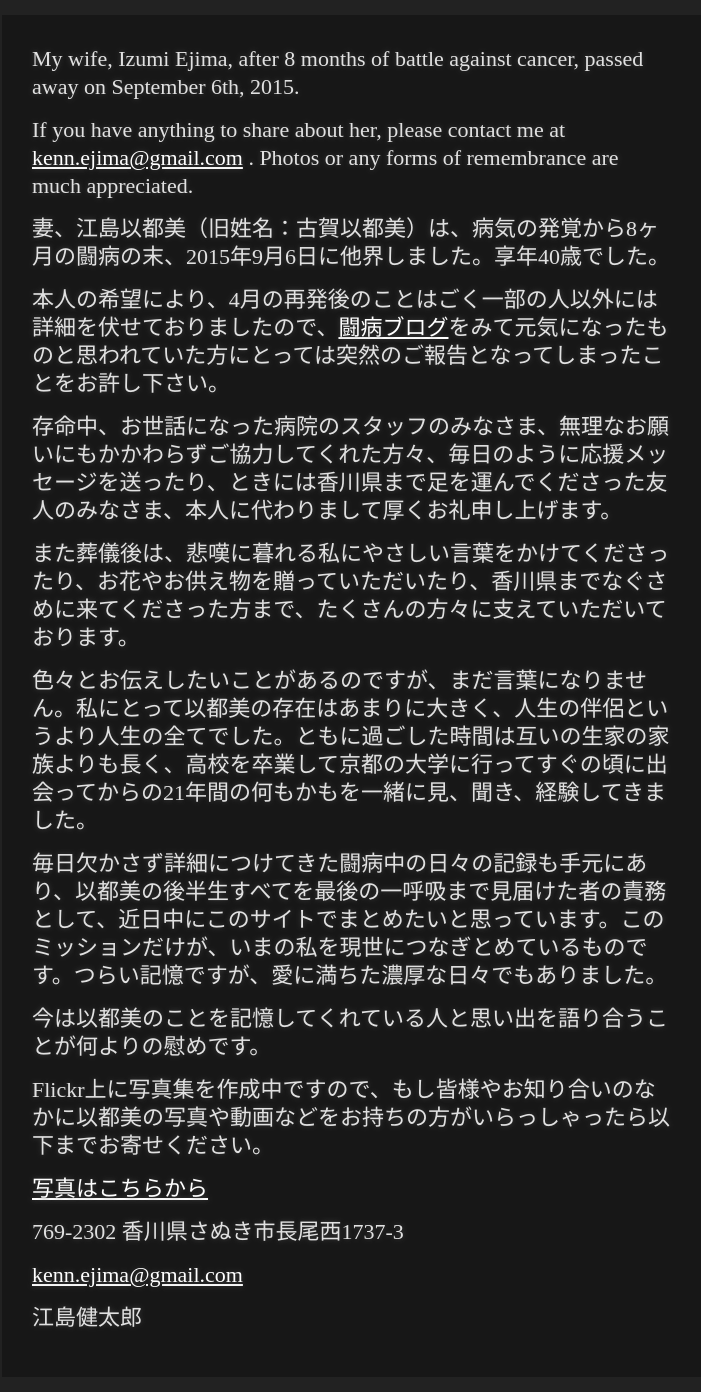
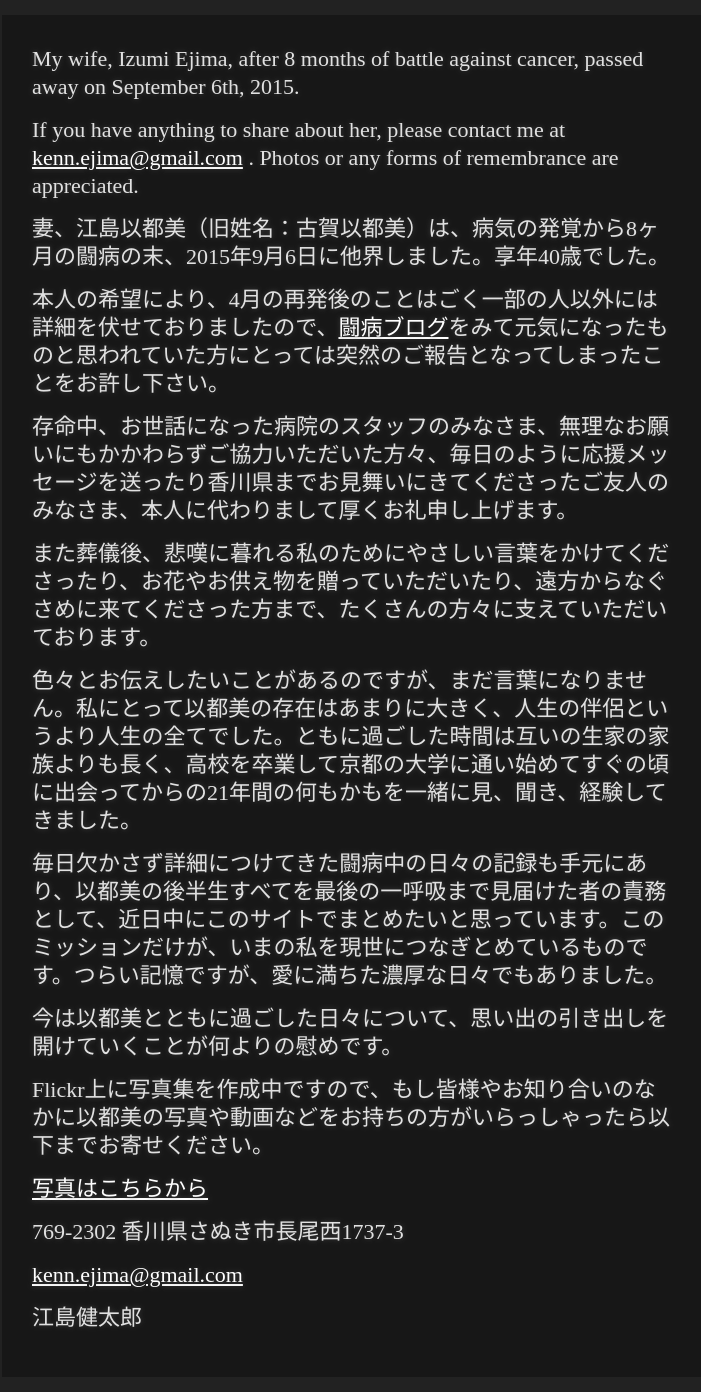
Before and after one commit to izumi-rip/izumi-rip.github.io, a Jekyll site: the page built from home/index.html, in a window 1280 px wide. Shown: the whole page, without its empty margins (288-989 px from the left). Built offline with Jekyll 4.4.1, drawn with Linux system fonts in a browser that asks for light colours; nearby versions of some CDN libraries; some web fonts are replaced.

Commit message:
More tweaks

```diff
--- a/_layouts/default.html
+++ b/_layouts/default.html
@@ -25,5 +25,6 @@
   </head>
   <body>
     {{ content }}
+    {% include ga.html %}
   </body>
 </html>
--- a/home/index.html
+++ b/home/index.html
@@ -10,7 +10,7 @@
       My wife, Izumi Ejima, after 8 months of battle against cancer, passed away on September 6th, 2015.
     </p>
     <p>
-      If you have anything to share about her, please contact me at {% include email.html %}. Photos or any forms of remembrance are much appreciated.
+      If you have anything to share about her, please contact me at {% include email.html %}. Photos or any forms of remembrance are appreciated.
     </p>
     <p>
       妻、江島以都美（旧姓名：古賀以都美）は、病気の発覚から8ヶ月の闘病の末、2015年9月6日に他界しました。享年40歳でした。
@@ -19,19 +19,19 @@
       本人の希望により、4月の再発後のことはごく一部の人以外には詳細を伏せておりましたので、<a href="http://ovarian.hatenablog.com">闘病ブログ</a>をみて元気になったものと思われていた方にとっては突然のご報告となってしまったことをお許し下さい。
     </p>
     <p>
-      存命中、お世話になった病院のスタッフのみなさま、無理なお願いにもかかわらずご協力してくれた方々、毎日のように応援メッセージを送ったり、ときには香川県まで足を運んでくださった友人のみなさま、本人に代わりまして厚くお礼申し上げます。
+      存命中、お世話になった病院のスタッフのみなさま、無理なお願いにもかかわらずご協力いただいた方々、毎日のように応援メッセージを送ったり香川県までお見舞いにきてくださったご友人のみなさま、本人に代わりまして厚くお礼申し上げます。
     </p>
     <p>
-      また葬儀後は、悲嘆に暮れる私にやさしい言葉をかけてくださったり、お花やお供え物を贈っていただいたり、香川県までなぐさめに来てくださった方まで、たくさんの方々に支えていただいております。
+      また葬儀後、悲嘆に暮れる私のためにやさしい言葉をかけてくださったり、お花やお供え物を贈っていただいたり、遠方からなぐさめに来てくださった方まで、たくさんの方々に支えていただいております。
     </p>
     <p>
-      色々とお伝えしたいことがあるのですが、まだ言葉になりません。私にとって以都美の存在はあまりに大きく、人生の伴侶というより人生の全てでした。ともに過ごした時間は互いの生家の家族よりも長く、高校を卒業して京都の大学に行ってすぐの頃に出会ってからの21年間の何もかもを一緒に見、聞き、経験してきました。
+      色々とお伝えしたいことがあるのですが、まだ言葉になりません。私にとって以都美の存在はあまりに大きく、人生の伴侶というより人生の全てでした。ともに過ごした時間は互いの生家の家族よりも長く、高校を卒業して京都の大学に通い始めてすぐの頃に出会ってからの21年間の何もかもを一緒に見、聞き、経験してきました。
     </p>
     <p>
       毎日欠かさず詳細につけてきた闘病中の日々の記録も手元にあり、以都美の後半生すべてを最後の一呼吸まで見届けた者の責務として、近日中にこのサイトでまとめたいと思っています。このミッションだけが、いまの私を現世につなぎとめているものです。つらい記憶ですが、愛に満ちた濃厚な日々でもありました。
     </p>
     <p>
-      今は以都美のことを記憶してくれている人と思い出を語り合うことが何よりの慰めです。
+      今は以都美とともに過ごした日々について、思い出の引き出しを開けていくことが何よりの慰めです。
     </p>
     <p>
       Flickr上に写真集を作成中ですので、もし皆様やお知り合いのなかに以都美の写真や動画などをお持ちの方がいらっしゃったら以下までお寄せください。
--- a/para/index.html
+++ b/para/index.html
@@ -62,7 +62,7 @@
       <div class="parallax__layer parallax__layer--base">
         <!-- <div class="title">Base Layer</div> -->
         <div class="title">Castle Lake</div>
-        <div><a class="button moreonflickr" href="https://www.flickr.com/gp/kennejima/8C9mfx">More on Flickr</a></div>
+        <div><a class="button moreonflickr" href="https://www.flickr.com/photos/kennejima/albums/72157658211245832">More on Flickr</a></div>
       </div>
     </div>
   </div>
```
Also changed, not shown: _includes/ga.html (added, +10 -0 lines).
